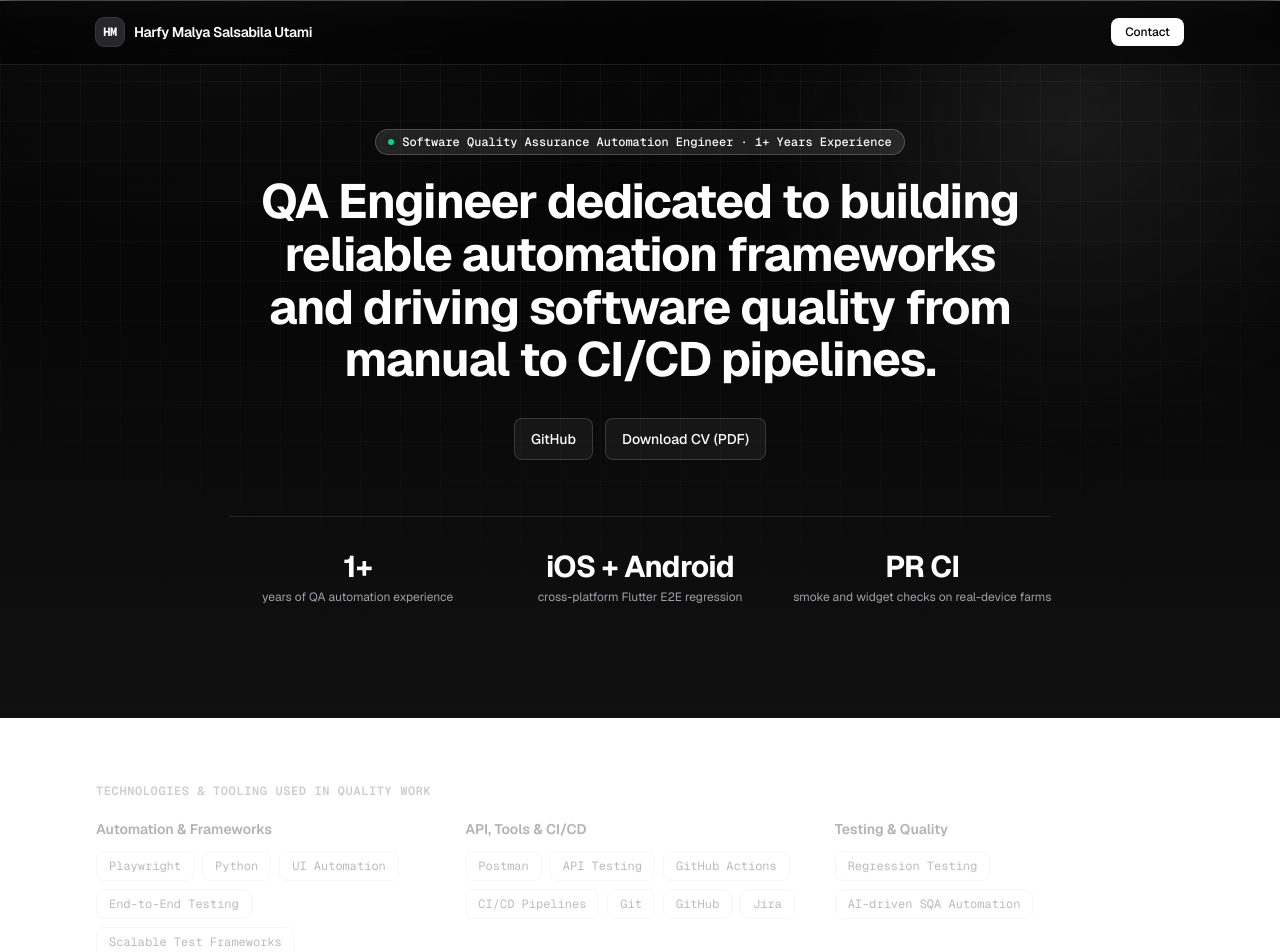
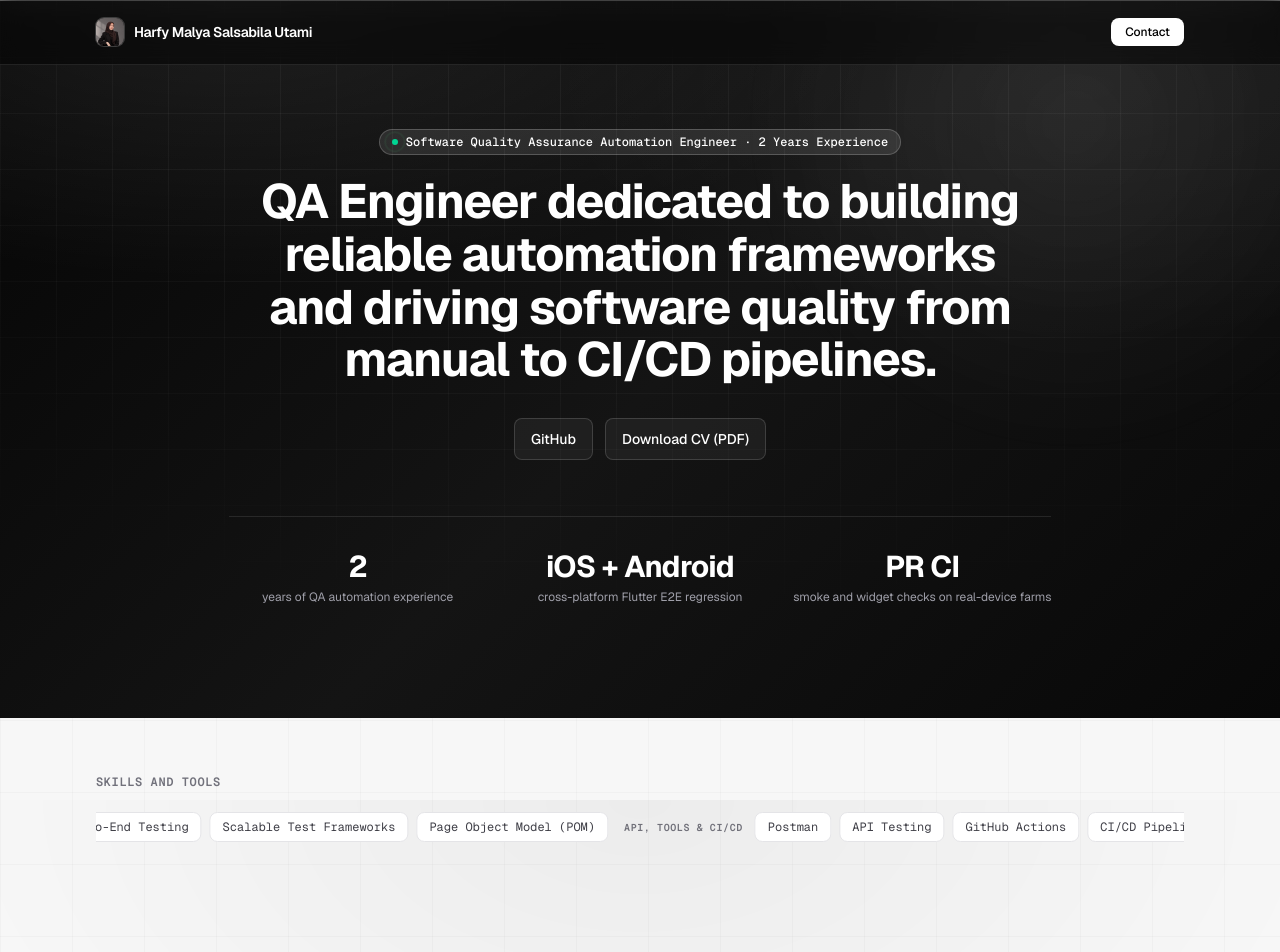
Before and after one commit to malyasalsabila12-blip/malya-salsabila-portfolio, a Next.js app: page / in a window 1280 px wide. Shown: the top 952 px of the page. Built offline with nearby package versions, Linux system fonts and the light colour scheme.

Commit message:
Refresh portfolio design and branding
Co-authored-by: Copilot <223556219+Copilot@users.noreply.github.com>

```diff
--- a/src/app/globals.css
+++ b/src/app/globals.css
@@ -1,7 +1,7 @@
 @import "tailwindcss";
 
 :root {
-  --bg-page: #ffffff;
+  --bg-page: #f7f7f7;
   --bg-surface: #ffffff;
   --bg-subtle: #f5f5f5;
   --ink-primary: #000000;
@@ -34,6 +34,15 @@ html {
 
 body {
   background-color: var(--bg-page);
+  background-image:
+    radial-gradient(
+      ellipse 60rem 36rem at 50% 0%,
+      rgba(0, 0, 0, 0.045),
+      transparent 72%
+    ),
+    linear-gradient(to right, rgba(0, 0, 0, 0.022) 1px, transparent 1px),
+    linear-gradient(to bottom, rgba(0, 0, 0, 0.022) 1px, transparent 1px);
+  background-size: auto, 72px 72px, 72px 72px;
   color: var(--ink-primary);
   font-family: var(--font-geist-sans), ui-sans-serif, system-ui, sans-serif;
   text-rendering: optimizeLegibility;
@@ -62,15 +71,15 @@ body {
   background-color: var(--night-bg);
   background-image: radial-gradient(
       80% 60% at 18% 0%,
-      rgba(255, 255, 255, 0.05),
+      rgba(255, 255, 255, 0.09),
       transparent 65%
     ),
     radial-gradient(
       65% 55% at 85% 12%,
-      rgba(255, 255, 255, 0.04),
+      rgba(255, 255, 255, 0.05),
       transparent 65%
     ),
-    linear-gradient(180deg, #000000 0%, #111111 100%);
+    linear-gradient(135deg, #050505 0%, #141414 52%, #080808 100%);
   color: var(--night-ink);
   overflow: hidden;
 }
@@ -95,15 +104,15 @@ body {
   inset: 0;
   background-image: linear-gradient(
       to right,
-      rgba(148, 163, 184, 0.055) 1px,
+      rgba(255, 255, 255, 0.045) 1px,
       transparent 1px
     ),
     linear-gradient(
       to bottom,
-      rgba(148, 163, 184, 0.055) 1px,
+      rgba(255, 255, 255, 0.045) 1px,
       transparent 1px
     );
-  background-size: 40px 40px;
+  background-size: 56px 56px;
   mask-image: radial-gradient(ellipse 90% 75% at 50% 15%, #000 35%, transparent 100%);
   pointer-events: none;
 }
@@ -185,7 +194,62 @@ body {
   }
 }
 
+.tech-marquee {
+  overflow: hidden;
+  padding-block: 0.15rem;
+}
+
+.tech-marquee-track {
+  display: flex;
+  width: max-content;
+  animation: tech-marquee-scroll 30s linear infinite;
+}
+
+.tech-marquee-group {
+  display: flex;
+  align-items: center;
+  width: max-content;
+  flex: none;
+  flex-wrap: nowrap;
+  gap: 1rem;
+  padding-right: 0.5rem;
+}
+
+.tech-marquee-category {
+  display: flex;
+  flex: none;
+  align-items: center;
+  gap: 0.75rem;
+}
+
+.tech-marquee-label {
+  flex: none;
+  color: #71717a;
+  font-family: var(--font-geist-mono), ui-monospace, monospace;
+  font-size: 0.625rem;
+  font-weight: 600;
+  letter-spacing: 0.06em;
+  text-transform: uppercase;
+  white-space: nowrap;
+}
+
+.tech-marquee-items {
+  display: flex;
+  width: max-content;
+  flex: none;
+  flex-wrap: nowrap;
+  gap: 0.5rem;
+}
+
+.tech-marquee:hover .tech-marquee-track,
+.tech-marquee:focus-within .tech-marquee-track,
+.tech-list-motion:not(.is-visible) .tech-marquee-track {
+  animation-play-state: paused;
+}
+
 .tech-pill {
+  flex: none;
+  white-space: nowrap;
   transition:
     transform 180ms ease,
     border-color 180ms ease,
@@ -196,6 +260,12 @@ body {
   transform: translateY(-2px);
   border-color: #a1a1aa;
   box-shadow: 0 6px 12px -10px rgba(0, 0, 0, 0.45);
+}
+
+@keyframes tech-marquee-scroll {
+  to {
+    transform: translateX(-50%);
+  }
 }
 
 @keyframes tech-pill-enter {
@@ -221,6 +291,11 @@ body {
 .workflow-node {
   position: relative;
   z-index: 1;
+  transition:
+    background-color 180ms ease,
+    border-color 180ms ease,
+    box-shadow 180ms ease,
+    transform 180ms ease;
 }
 
 .workflow-node::after {
@@ -273,7 +348,7 @@ body {
 
 .card-surface:hover {
   border-color: var(--line-strong);
-  transform: translateY(-2px);
+  transform: translateY(-4px);
   box-shadow: 0 8px 28px -12px rgba(15, 23, 42, 0.08);
 }
 
@@ -282,13 +357,18 @@ body {
   background-color: rgba(255, 255, 255, 0.72);
   border: 1.5px dashed #cbd5e1;
   border-radius: 1rem;
-  transition: border-color 0.2s ease, background-color 0.2s ease;
+  transition:
+    border-color 0.2s ease,
+    background-color 0.2s ease,
+    transform 0.2s ease,
+    box-shadow 0.2s ease;
 }
 
 .card-dashed:hover {
   background-color: #ffffff;
   border-color: #94a3b8;
-  transform: translateY(-2px);
+  transform: translateY(-4px);
+  box-shadow: 0 8px 28px -12px rgba(15, 23, 42, 0.08);
 }
 
 .spotlight {
@@ -338,6 +418,52 @@ body {
 
 .spotlight:hover::before {
   opacity: 1;
+}
+
+.spotlight:hover .workflow-node,
+.spotlight:focus-within .workflow-node {
+  animation: workflow-step-highlight 650ms ease-out both;
+}
+
+.spotlight:hover .workflow-node:nth-child(2),
+.spotlight:focus-within .workflow-node:nth-child(2) {
+  animation-delay: 80ms;
+}
+
+.spotlight:hover .workflow-node:nth-child(3),
+.spotlight:focus-within .workflow-node:nth-child(3) {
+  animation-delay: 160ms;
+}
+
+.spotlight:hover .workflow-node:nth-child(4),
+.spotlight:focus-within .workflow-node:nth-child(4) {
+  animation-delay: 240ms;
+}
+
+@keyframes workflow-step-highlight {
+  0%,
+  100% {
+    background-color: rgba(24, 24, 27, 0.9);
+    border-color: rgba(255, 255, 255, 0.15);
+    box-shadow: none;
+    transform: translateY(0);
+  }
+  35% {
+    background-color: rgba(39, 39, 42, 0.98);
+    border-color: rgba(212, 212, 216, 0.75);
+    box-shadow: 0 6px 12px -10px rgba(255, 255, 255, 0.5);
+    transform: translateY(-2px);
+  }
+}
+
+.project-arrow {
+  display: inline-block;
+  transition: transform 180ms ease;
+}
+
+.spotlight:hover .project-arrow,
+.spotlight:focus-within .project-arrow {
+  transform: translateX(5px);
 }
 
 .terminal-preview {
@@ -428,11 +554,54 @@ body {
     animation: none;
   }
 
+  .tech-marquee {
+    overflow: visible;
+  }
+
+  .tech-marquee-track {
+    width: 100%;
+    animation: none;
+    transform: none;
+  }
+
+  .tech-marquee-group {
+    display: grid;
+    width: 100%;
+    gap: 1rem;
+    padding-right: 0;
+  }
+
+  .tech-marquee-category {
+    display: grid;
+    gap: 0.5rem;
+  }
+
+  .tech-marquee-items {
+    width: 100%;
+    flex-wrap: wrap;
+  }
+
+  .tech-marquee-group[aria-hidden="true"] {
+    display: none;
+  }
+
   .tech-pill,
   .terminal-preview,
+  .project-arrow,
+  .workflow-node,
   .spotlight::before,
   .spotlight::after {
     transition: none;
+  }
+
+  .spotlight:hover .project-arrow,
+  .spotlight:focus-within .project-arrow {
+    transform: none;
+  }
+
+  .spotlight:hover .workflow-node,
+  .spotlight:focus-within .workflow-node {
+    animation: none;
   }
 
   .tech-pill:hover {
--- a/src/app/page.tsx
+++ b/src/app/page.tsx
@@ -61,18 +61,9 @@ export default function HomePage() {
       <section className="page-container pt-14">
         <div className="reveal">
           <h2 className="font-mono text-xs font-semibold uppercase tracking-wider text-zinc-500">
-            Technologies &amp; tooling used in quality work
+            Skills and tools
           </h2>
-          <div className="mt-5 grid gap-5 md:grid-cols-3">
-            {profile.technologyGroups.map((group) => (
-              <div key={group.label}>
-                <h3 className="text-sm font-semibold text-zinc-800">
-                  {group.label}
-                </h3>
-                <TechPillList items={group.items} />
-              </div>
-            ))}
-          </div>
+          <TechPillList groups={profile.technologyGroups} />
         </div>
       </section>
 
--- a/src/components/ProjectCard.tsx
+++ b/src/components/ProjectCard.tsx
@@ -144,9 +144,12 @@ export function ProjectCard({
             ))}
             <Link
               href={`/projects/${project.slug}`}
-              className="inline-flex items-center gap-1 font-semibold text-black transition motion-safe:group-hover:translate-x-1 group-hover:text-zinc-800"
+              className="inline-flex items-center gap-1 font-semibold text-black transition-colors group-hover:text-zinc-800"
             >
-              {ctaLabel} <span aria-hidden="true">→</span>
+              {ctaLabel}{" "}
+              <span className="project-arrow" aria-hidden="true">
+                →
+              </span>
             </Link>
           </div>
         </div>
--- a/src/components/SiteHeader.tsx
+++ b/src/components/SiteHeader.tsx
@@ -1,12 +1,12 @@
 "use client";
 
+import Image from "next/image";
 import Link from "next/link";
 import { useEffect, useState } from "react";
 import { profile } from "@/data/profile";
 
 export function SiteHeader() {
   const [scrolled, setScrolled] = useState(false);
-  const [mobileOpen, setMobileOpen] = useState(false);
 
   useEffect(() => {
     const onScroll = () => setScrolled(window.scrollY > 36);
@@ -15,7 +15,7 @@ export function SiteHeader() {
     return () => window.removeEventListener("scroll", onScroll);
   }, []);
 
-  const isLightBar = scrolled || mobileOpen;
+  const isLightBar = scrolled;
 
   return (
     <header
@@ -29,23 +29,22 @@ export function SiteHeader() {
         {/* Brand */}
         <Link
           href="/"
-          onClick={() => setMobileOpen(false)}
           className="group inline-flex items-center gap-2.5 text-sm font-semibold tracking-tight"
         >
-          <span
-            className={`inline-flex h-7 w-7 items-center justify-center rounded-lg font-mono text-xs font-bold transition-colors ${
-              isLightBar
-                ? "bg-black text-white"
-                : "bg-zinc-800 text-white ring-1 ring-white/20"
+          <Image
+            src="/images/profile-photo.png"
+            alt=""
+            width={28}
+            height={28}
+            className={`h-7 w-7 rounded-lg object-cover object-[center_30%] ring-1 ${
+              isLightBar ? "ring-zinc-200" : "ring-white/20"
             }`}
-          >
-            {profile.initials}
-          </span>
+          />
           <span>{profile.name}</span>
         </Link>
 
         {/* Primary right nav */}
-        <div className="hidden md:flex items-center gap-2">
+        <div className="flex items-center gap-2">
           <Link
             href="/contact"
             className={`rounded-lg px-3.5 py-1.5 text-xs font-medium transition-colors ${
@@ -57,37 +56,7 @@ export function SiteHeader() {
             Contact
           </Link>
         </div>
-
-        {/* Mobile menu button */}
-        <button
-          type="button"
-          onClick={() => setMobileOpen((v) => !v)}
-          aria-expanded={mobileOpen}
-          aria-label="Toggle navigation menu"
-          className={`inline-flex md:hidden items-center justify-center rounded-lg p-2 text-xs font-medium ${
-            isLightBar
-              ? "text-zinc-700 hover:bg-zinc-100"
-              : "text-zinc-200 hover:bg-white/10"
-          }`}
-        >
-          {mobileOpen ? "Close ✕" : "Menu ☰"}
-        </button>
       </div>
-
-      {/* Mobile drawer */}
-      {mobileOpen && (
-        <div className="border-t border-zinc-200 bg-white px-5 py-4 text-black md:hidden">
-          <div className="flex flex-wrap gap-2">
-            <Link
-              href="/contact"
-              onClick={() => setMobileOpen(false)}
-              className="rounded-lg bg-black px-3.5 py-2 text-xs font-medium text-white"
-            >
-              Contact
-            </Link>
-          </div>
-        </div>
-      )}
     </header>
   );
 }
--- a/src/components/TechPillList.tsx
+++ b/src/components/TechPillList.tsx
@@ -3,42 +3,51 @@
 import { useEffect, useRef } from "react";
 
 interface TechPillListProps {
+  groups: {
+    label: string;
     items: string[];
+  }[];
 }
 
-export function TechPillList({ items }: TechPillListProps) {
-  const listRef = useRef<HTMLUListElement>(null);
+export function TechPillList({ groups }: TechPillListProps) {
+  const marqueeRef = useRef<HTMLDivElement>(null);
 
   useEffect(() => {
-    const list = listRef.current;
+    const marquee = marqueeRef.current;
     if (
-      !list ||
+      !marquee ||
       window.matchMedia("(prefers-reduced-motion: reduce)").matches ||
       !("IntersectionObserver" in window)
     ) {
       return;
     }
 
-    list.classList.add("tech-list-motion");
+    marquee.classList.add("tech-list-motion");
     const observer = new IntersectionObserver(
       ([entry]) => {
         if (entry.isIntersecting) {
-          list.classList.add("is-visible");
+          marquee.classList.add("is-visible");
           observer.disconnect();
         }
       },
       { threshold: 0.15 },
     );
 
-    observer.observe(list);
+    observer.observe(marquee);
     return () => observer.disconnect();
   }, []);
 
-  return (
-    <ul ref={listRef} className="mt-3 flex flex-wrap gap-2">
-      {items.map((tech, index) => (
+  const renderGroups = (copy: string) =>
+    groups.map((group) => (
       <li
-          key={tech}
+        key={`${copy}-${group.label}`}
+        className="tech-marquee-category"
+      >
+        <span className="tech-marquee-label">{group.label}</span>
+        <ul className="tech-marquee-items" aria-label={`${group.label} technologies`}>
+          {group.items.map((tech, index) => (
+            <li
+              key={`${copy}-${group.label}-${tech}`}
               style={{ animationDelay: `${index * 30}ms` }}
               className="tech-pill rounded-lg border border-zinc-200 bg-white px-3 py-1.5 font-mono text-xs text-zinc-700"
             >
@@ -46,5 +55,19 @@ export function TechPillList({ items }: TechPillListProps) {
             </li>
           ))}
         </ul>
+      </li>
+    ));
+
+  return (
+    <div ref={marqueeRef} className="tech-marquee mt-5 min-w-0">
+      <div className="tech-marquee-track">
+        <ul className="tech-marquee-group" aria-label="Technology and tooling">
+          {renderGroups("primary")}
+        </ul>
+        <ul className="tech-marquee-group" aria-hidden="true">
+          {renderGroups("duplicate")}
+        </ul>
+      </div>
+    </div>
   );
 }
--- a/src/data/profile.ts
+++ b/src/data/profile.ts
@@ -7,7 +7,7 @@ import { ProfileConfig } from "./types";
 export const profile: ProfileConfig = {
   name: "Harfy Malya Salsabila Utami",
   initials: "HM",
-  roleBadge: "Software Quality Assurance Automation Engineer · 1+ Years Experience",
+  roleBadge: "Software Quality Assurance Automation Engineer · 2 Years Experience",
   heroHeadline:
     "QA Engineer dedicated to building reliable automation frameworks and driving software quality from manual to CI/CD pipelines.",
   heroBio:
@@ -34,7 +34,7 @@ export const profile: ProfileConfig = {
     "Russian · A1 (Beginner)",
   ],
   stats: [
-    { value: "1+", label: "years of QA automation experience" },
+    { value: "2", label: "years of QA automation experience" },
     { value: "iOS + Android", label: "cross-platform Flutter E2E regression" },
     { value: "PR CI", label: "smoke and widget checks on real-device farms" },
   ],
```
Also changed, not shown: public/images/profile-photo.png (added). Lines whose indentation alone changed are shown as unchanged.
